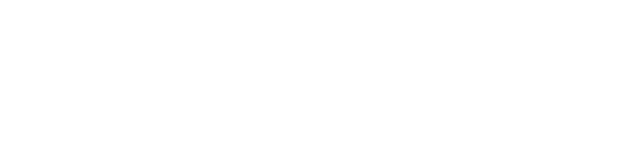
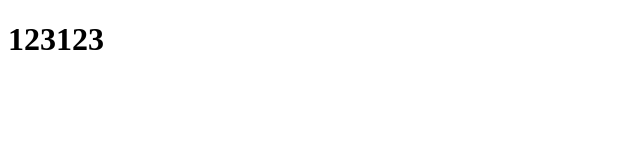
Before and after one commit to Galifax/qwewqe, a plain HTML site: page index.html in a window 1280 px wide. Shown: the whole page, without its empty margins (0-640 px from the left). Drawn offline with Linux system fonts and the light colour scheme.

Commit message:
second commit

```diff
--- a/index.html
+++ b/index.html
@@ -4,6 +4,7 @@
 	<title></title>
 </head>
 <body>
+<h1>123123</h1>
 <div></div>
 
 </body>
```
